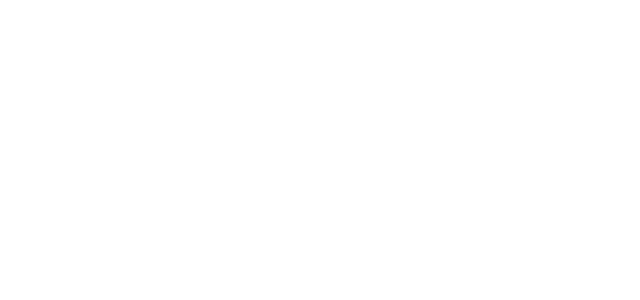
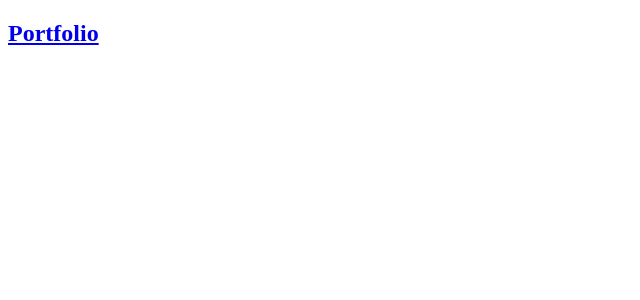
Before and after one commit to 3ddyBoi/portfolio-22-angular, an Angular app: page / in a window 1280 px wide. Shown: the top 300 px of the page, without its empty margins (0-640 px from the left). Built offline with nearby package versions, Linux system fonts and the light colour scheme.

Commit message:
Added first navigation item

```diff
--- a/src/app/navigation/navigation.component.html
+++ b/src/app/navigation/navigation.component.html
@@ -1,2 +1,9 @@
 <nav class="navigation">
+  <div class="navigation-content">
+    <div class="navigation-logo">
+      <h2>
+        <a routerLink="">Portfolio</a>
+      </h2>
+    </div>
+  </div>
 </nav>
```
